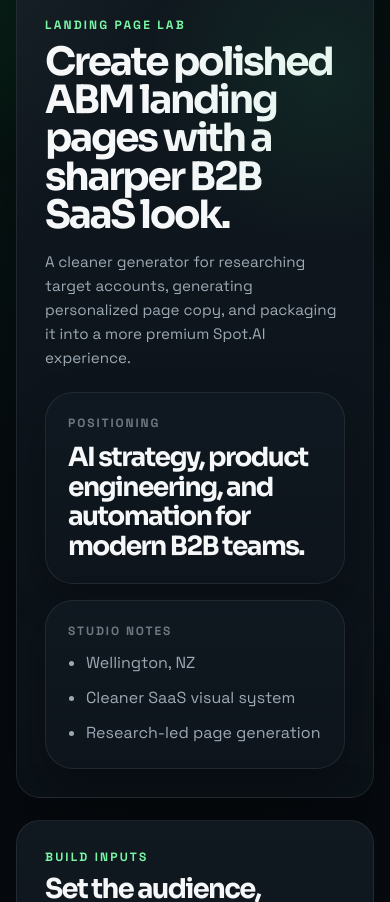
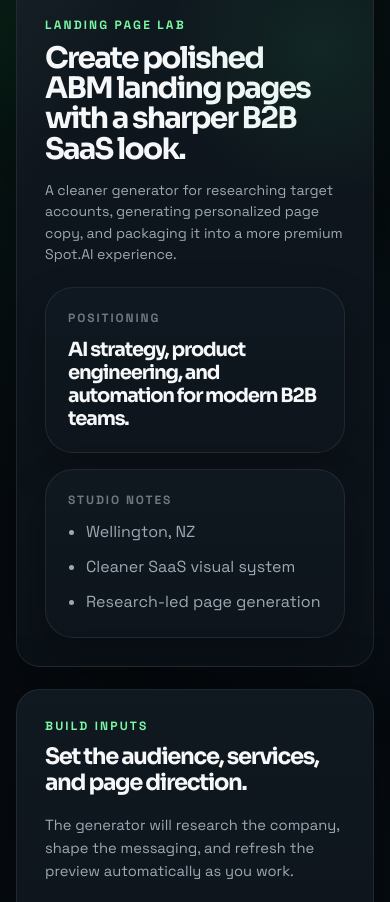
Before and after one commit to vaankit/LandingPageABM, a website: page public/index.html in a window 390 px wide. Shown: the part 124-1026 px from the top of the page. Drawn offline with Linux system fonts and the light colour scheme; no server answers.

Commit message:
Reduce headline scale and tighten app text hierarchy

```diff
--- a/public/styles.css
+++ b/public/styles.css
@@ -186,18 +186,18 @@ input {
 }
 
 .hero-kicker h1 {
-  max-width: 10.5ch;
-  font-size: clamp(2.9rem, 5.8vw, 4.9rem);
-  line-height: 0.95;
+  max-width: 11.5ch;
+  font-size: clamp(2.35rem, 4.7vw, 4rem);
+  line-height: 0.98;
   text-wrap: pretty;
 }
 
 .hero-copy {
-  max-width: 34ch;
+  max-width: 38ch;
   margin: 16px 0 0;
   color: var(--text-soft);
-  font-size: 1rem;
-  line-height: 1.65;
+  font-size: 0.95rem;
+  line-height: 1.58;
 }
 
 .hero-metrics {
@@ -227,9 +227,9 @@ input {
 
 .metric-card strong {
   display: block;
-  max-width: 14ch;
-  font-size: clamp(1.35rem, 2vw, 2rem);
-  line-height: 1.08;
+  max-width: 16ch;
+  font-size: clamp(1.15rem, 1.55vw, 1.65rem);
+  line-height: 1.14;
 }
 
 .metric-list {
@@ -255,15 +255,15 @@ input {
 }
 
 .section-heading h2 {
-  font-size: clamp(1.7rem, 2.5vw, 2.4rem);
-  line-height: 1.02;
+  font-size: clamp(1.45rem, 2vw, 2rem);
+  line-height: 1.12;
 }
 
 .section-copy {
   margin: 0;
   color: var(--text-soft);
-  font-size: 0.96rem;
-  line-height: 1.6;
+  font-size: 0.92rem;
+  line-height: 1.56;
 }
 
 .generator-form {
@@ -413,16 +413,16 @@ input {
 .status-card h2,
 .research-card h2,
 .preview-header h2 {
-  font-size: clamp(1.3rem, 1.8vw, 1.75rem);
-  line-height: 1.08;
+  font-size: clamp(1.1rem, 1.45vw, 1.45rem);
+  line-height: 1.14;
 }
 
 .status-card p,
 .research-card p {
   margin: 10px 0 0;
   color: var(--text-soft);
-  font-size: 0.95rem;
-  line-height: 1.6;
+  font-size: 0.9rem;
+  line-height: 1.56;
 }
 
 .research-points {
@@ -551,8 +551,8 @@ input {
 
   .hero-kicker h1 {
     max-width: none;
-    font-size: clamp(2.2rem, 10vw, 3.3rem);
-    line-height: 0.98;
+    font-size: clamp(1.72rem, 7.6vw, 2.55rem);
+    line-height: 1.02;
   }
 
   .hero-copy,
@@ -562,24 +562,24 @@ input {
   }
 
   .hero-copy {
-    font-size: 0.95rem;
-    line-height: 1.58;
+    font-size: 0.88rem;
+    line-height: 1.52;
   }
 
   .section-heading h2 {
-    font-size: clamp(1.5rem, 7vw, 2rem);
-    line-height: 1.08;
+    font-size: clamp(1.22rem, 5.8vw, 1.6rem);
+    line-height: 1.16;
   }
 
   .status-card h2,
   .research-card h2,
   .preview-header h2 {
-    font-size: clamp(1.18rem, 6vw, 1.5rem);
+    font-size: clamp(1rem, 4.8vw, 1.24rem);
   }
 
   .metric-card strong {
-    font-size: clamp(1.2rem, 6.8vw, 1.65rem);
-    line-height: 1.12;
+    font-size: clamp(1rem, 5vw, 1.28rem);
+    line-height: 1.18;
   }
 
   .actions {
```
